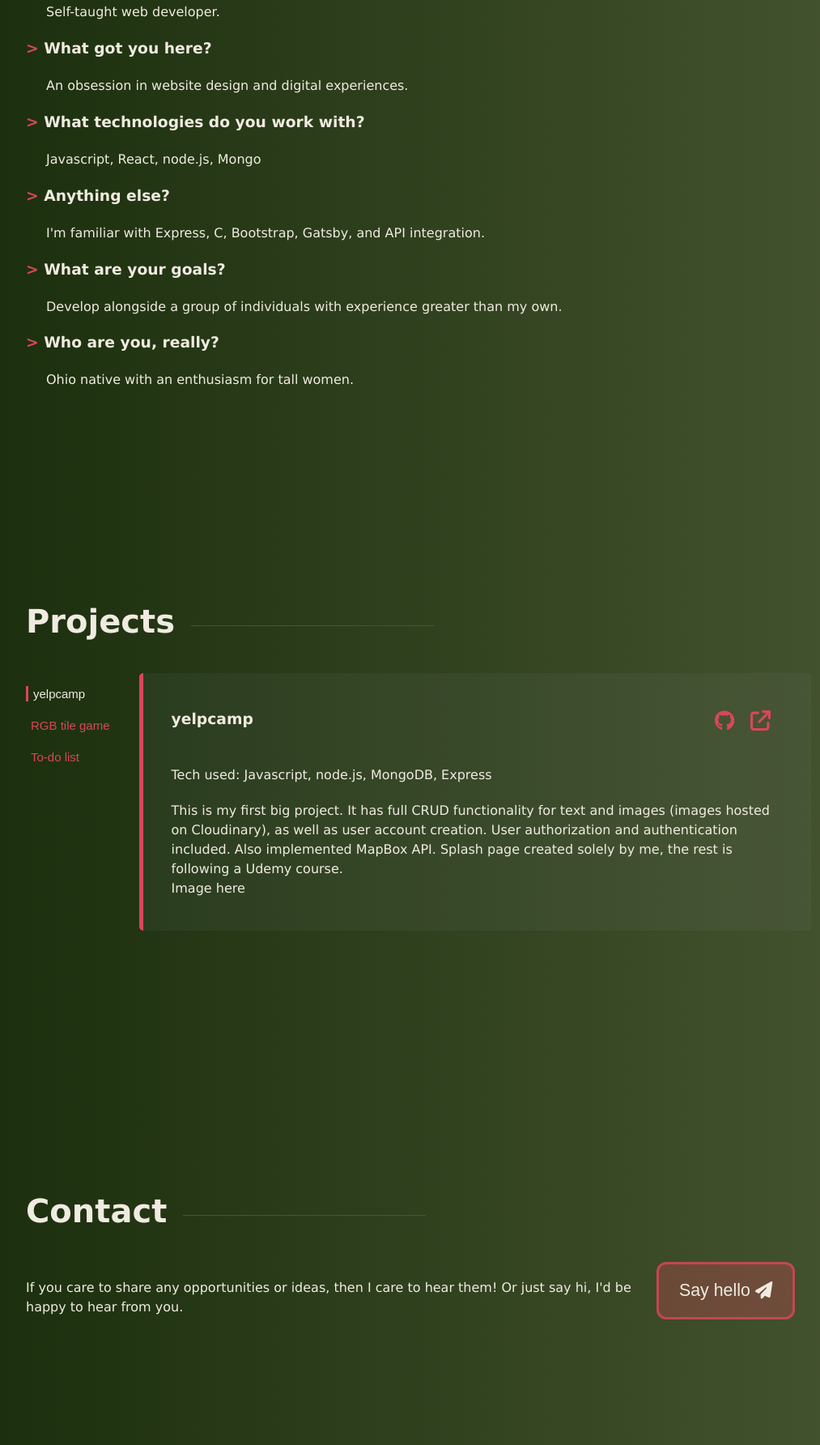
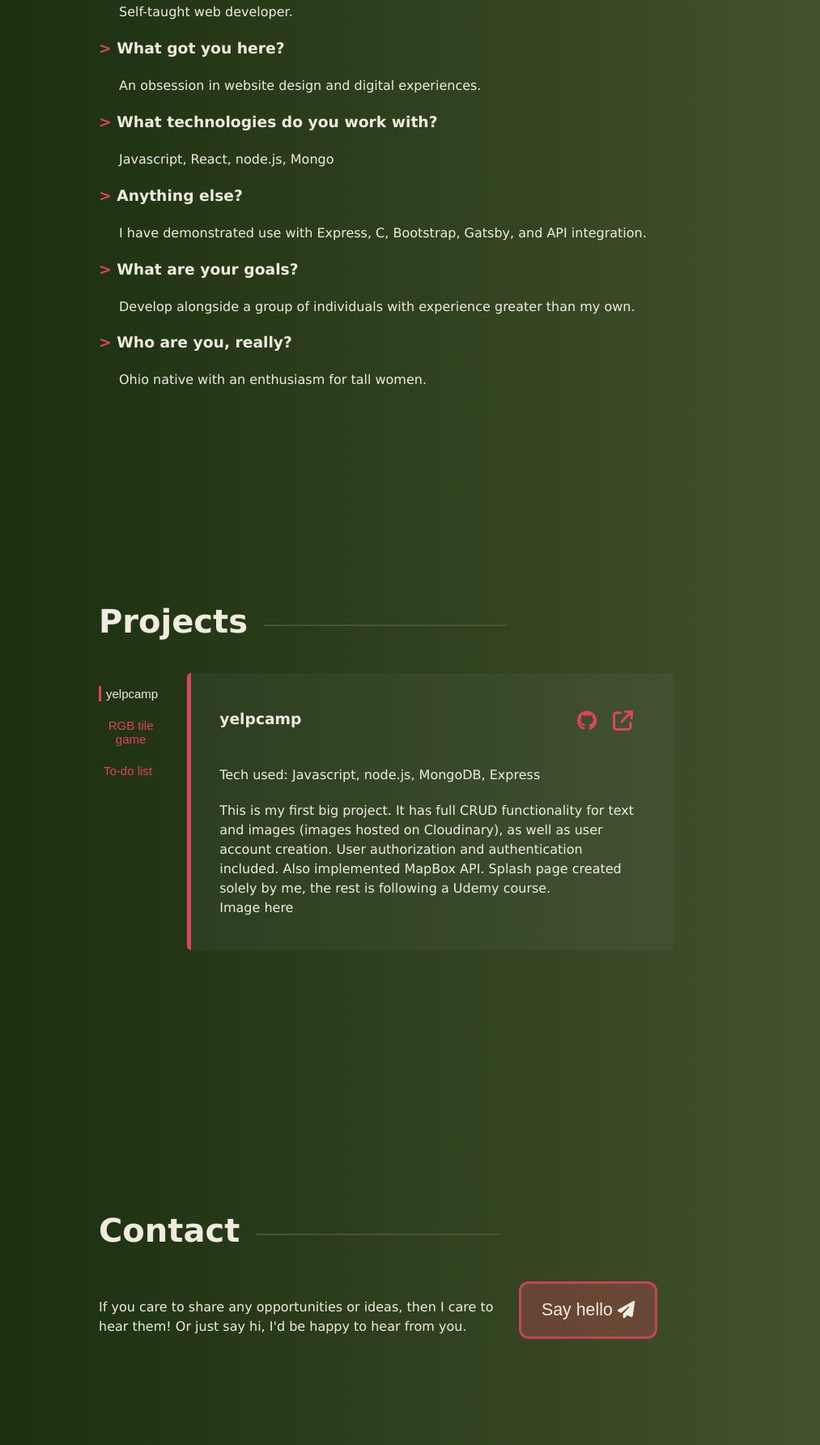
Before and after one commit to gwecko/grant.v1, a Gatsby site: page / in a window 1280 px wide. Shown: the part 1013-2797 px from the top of the page at 81% size, without its empty margins (128-1141 px from the left). Built offline with nearby package versions, Linux system fonts and the light colour scheme; Gatsby itself is replaced by a stand-in of ours.

Commit message:
responsiveness improvements

```diff
--- a/src/components/head.js
+++ b/src/components/head.js
@@ -4,6 +4,7 @@ const Head = () => {
     return (
         <head>
             <html lang="en" />
+            <meta charset="UTF-8"/>
             <meta name="viewport" content="width=device-width, initial-scale=1.0" />
 
             {/* fontawesome -- for icons */}
--- a/src/components/layout.js
+++ b/src/components/layout.js
@@ -1,8 +1,8 @@
 import * as React from 'react';
 import { graphql, useStaticQuery } from "gatsby";
-import * as Styles from '../styles/style.module.css';
 import Head from './head';
 import Navbar from "./navbar";
+import * as Style from '../styles/style.module.css';
 
 const Layout = ({ children }) => {
     const data = useStaticQuery(graphql`
--- a/src/components/navbar.js
+++ b/src/components/navbar.js
@@ -2,8 +2,6 @@ import React from "react";
 import styled from "styled-components";
 import { Link } from "gatsby";
 import { navbarLinks } from "../config";
-
-// .clientWidth returns the width without the scroll bar
 
 const StyledNavbar = styled.nav`
 nav{
@@ -18,6 +16,7 @@ nav{
     z-index: 5;
 }
 
+
 ul{
     list-style: none;
     margin-left: auto;
@@ -26,7 +25,6 @@ ul{
 }
 
 li{
-    float: left;
     display: inline-block;
     margin: 0px 35px 0px 0px;
 }
@@ -59,9 +57,15 @@ a{
     transform-origin: bottom left;
 }
 
+.hide-mobile{
+    @media screen and (max-width: 480px){
+        display: none;
+    }
+}
+
 .resume-link{
-    padding: 10px;
     display: inline;
+    padding: 8px;
     border: solid 2px rgba(218, 70, 92, .8);
     border-radius: 5px;
     color: var(--white);
@@ -70,6 +74,9 @@ a{
         background: rgba(218, 70, 92, .6);
         color: var(--white);
         transition: 0.15s ease-in-out;
+    }
+    @media screen and (max-width: 480px){
+        text-align: right
     }
 }
 
@@ -86,11 +93,14 @@ const Navbar = () => {
     return (
         <StyledNavbar>
             <nav>
-                <span role="img">🗿</span>
+                <span role="img">👾</span>
                 <ul>
                     {navbarLinks && navbarLinks.map((link, i) => (
-                    <li key={i}><Link to={link.url} className='underline-anim'>
-                        {link.name}</Link></li>
+                        <li
+                            key={i}>
+                            <Link to={link.url} className='underline-anim hide-mobile'>
+                                {link.name}</Link>
+                        </li>
                     ))
                     }
                     <li><a href="/placeholder.pdf" className="resume-link">Résumé</a></li>
--- a/src/components/sections/about.js
+++ b/src/components/sections/about.js
@@ -2,11 +2,6 @@ import React from 'react';
 import styled from 'styled-components';
 
 const StyledAbout = styled.section`
-
-    div{
-        border: none;
-    }
-
     h2{
         margin-top: 80px;
     }
@@ -18,8 +13,16 @@ const StyledAbout = styled.section`
         }
     }
 
+    .answer{
+
+    }
+
     p{
         padding: 0px 0px 0px 25px;
+    }
+
+    @media screen and (max-width: 800px) {
+            padding: 10px;
     }
 `
 
@@ -29,29 +32,41 @@ const AboutSection = () => {
         <StyledAbout id='about'>
             <h2>About me</h2>
             <h3>Who are you?</h3>
+            <div className='answer'>
                 <p>
                 Self-taught web developer.
                 </p>
+            </div>
             <h3>What got you here?</h3>
+            <div className='answer'>
                 <p>
                 An obsession in website design and digital experiences.
                 </p>
+            </div>
             <h3>What technologies do you work with?</h3>
+            <div className='answer'>
                 <p>
                 Javascript, React, node.js, Mongo
                 </p>
+            </div>
             <h3>Anything else?</h3>
+            <div className='answer'>
                 <p>
-                I'm familiar with Express, C, Bootstrap, Gatsby, and API integration.
+                I have demonstrated use with Express, C, Bootstrap, Gatsby, and API integration.
                 </p>
+            </div>
             <h3>What are your goals?</h3>
+            <div className='answer'>
                 <p>
                 Develop alongside a group of individuals with experience greater than my own.
                 </p>
+            </div>
             <h3>Who are you, really?</h3>
+            <div className='answer'>
                 <p>
                 Ohio native with an enthusiasm for tall women.
                 </p>
+            </div>
         </StyledAbout>
     )
 };
--- a/src/components/sections/contact.js
+++ b/src/components/sections/contact.js
@@ -9,11 +9,14 @@ const StyledContact = styled.section`
     .container{
         display: flex;
         padding: 0 auto;
+        @media screen and (max-width: 480px){
+            display: block;
+        }
     }
 
     button{
         margin: 0px 20px 0px 0px;
-        padding: 0px 0px 0px 0px;
+        padding: 0px;
         background: rgba(0,0,0,0);
         border: none;
     }
@@ -31,6 +34,10 @@ const StyledContact = styled.section`
             background: rgba(218, 70, 92, .6);
             color: var(--white);
             transition: 0.15s ease-in-out;
+        }
+        @media screen and (max-width: 480px){
+            margin-top: 30px;
+            margin-left: 30px;
         }
     }
 
--- a/src/components/sections/projects.js
+++ b/src/components/sections/projects.js
@@ -12,6 +12,10 @@ const StyledProjects = styled.section`
 
   .container{
     display: flex;
+
+    @media screen and (max-width: 480px){
+      display: block;
+    }
   }
 
 `;
@@ -182,12 +186,8 @@ const ProjectsSection = () => {
     <StyledProjects id='projects'>
       <h2>Projects</h2>
       <div className='container'>
-        <div className='list'>
           <StyledProjectList>{projectsList}</StyledProjectList>
-        </div>
-        <div className='cards'>
           <StyledProjectCard>{projects}</StyledProjectCard>
-        </div>
       </div>
     </StyledProjects>
   )
--- a/src/styles/style.module.css
+++ b/src/styles/style.module.css
@@ -10,17 +10,16 @@
 *::-webkit-scrollbar {
     width: 14px;
 }
-
 *::-webkit-scrollbar-track {
     background: var(--green);
 }
-
 *::-webkit-scrollbar-thumb {
     background-color: var(--darkGreen);
     border-radius: 7px;
     border: 2px solid var(--green);
 }
 /* END: Scrollbar stuff */
+
 
 html{
     width: 100%;
@@ -31,7 +30,7 @@ html{
 }
 
 body{
-    width: 100%;
+    max-width: 100%;
     height: 100%;
     margin: 0;
     color: var(--white);
@@ -42,21 +41,15 @@ body{
 
 main{
     margin: 0 auto;
-    width: auto;
-    max-width: 1600px;
-    min-height: 100vh;
-    padding: 100px 150px;
+    max-width: 1200px;
+    /* min-height: 100vh; */
+    padding: 100px 20%;
+    overflow-x: hidden;
 
-    @media (max-width: 1080px) {
-        padding: 200px 100px;
-    }
-
-    @media (max-width: 768px) {
-        padding: 150px 50px;
-    }
-
-    @media (max-width: 480px) {
-        padding: 125px 25px;
+/* These exact lines of code will function
+    if placed in the about.js file... */
+    @media screen and (max-width: 480px) {
+        padding: 40px;
     }
 }
 
@@ -69,14 +62,7 @@ section:first-of-type{
 section {
     margin: 20vw auto;
     padding: 0px 0px 0px 10px;
-    max-width: 1000px;
 
-    @media (max-width: 768px) {
-        padding: 80px 0;
-    }
-    @media (max-width: 480px) {
-        padding: 60px 0;
-    }
 }
 
 h2{
@@ -90,7 +76,7 @@ h2::after{
     position: relative;
     top: -8px;
     width: 300px;
-    height: 1px;
+    height: 2px;
     margin-left: 20px;
     background-color: var(--green);
 }
```
Lines whose indentation alone changed are shown as unchanged.
